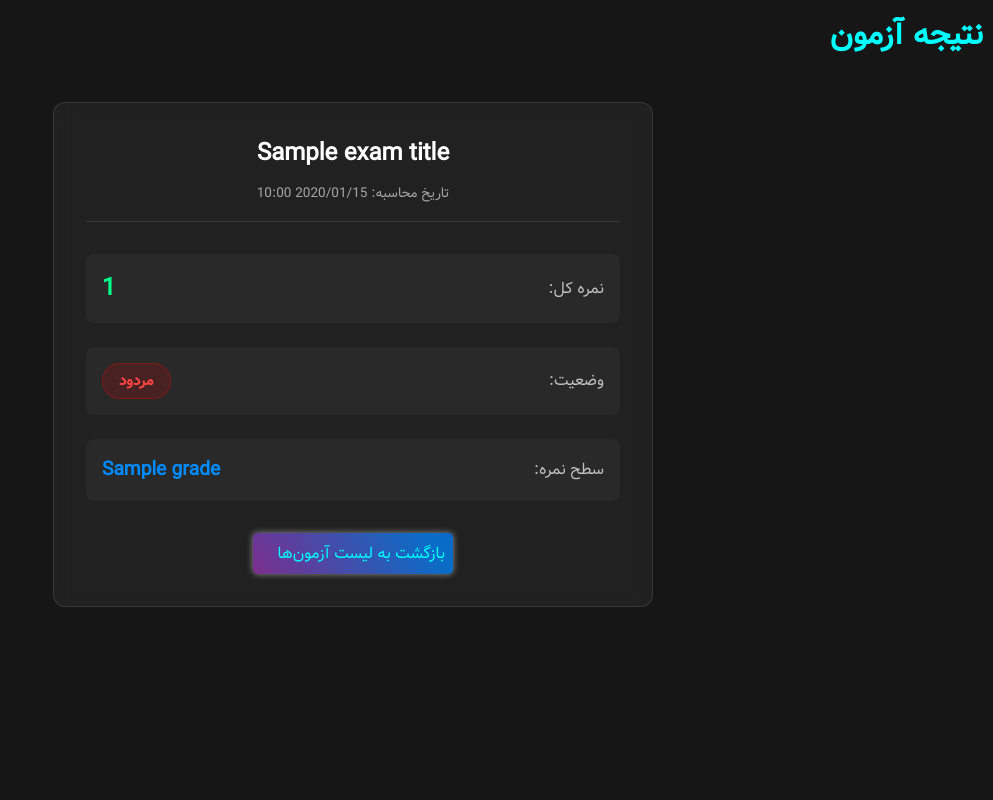
After one commit to Seyyed-Alireza/db_project, a Django app: template ExamResults/templates/ExamResults/ExamResult2.html in a window 1280 px wide. The commit adds this page. Shown: the whole page, without its empty margins (287-1280 px from the left). Run offline with Django 3.2, Linux system fonts and the light colour scheme; the template is opened without the code that fills it: most values are stand-ins (such as "Sample title", 1, 10 or a date in 2020).

Commit message:
added exam result button for student

```diff
--- a/Courses/templates/Courses/page.html
+++ b/Courses/templates/Courses/page.html
@@ -261,6 +261,11 @@
                                     ورود به پنل آزمون
                                 </button>
                             {% endif %}
+                            {% if role == "student" and status == "ended" %}
+                                <button type="button" class="btn btn-primary" onclick="location.href='{% url 'ExamResults:exam_result' exam.pk %}'">
+                                    نمایش نتیجه
+                                </button>
+                            {% endif %}
 
                             {% if role == "teacher" %}
                                 <button type="button" class="btn btn-primary" onclick="location.href='{% url 'Exams:exam_page' course.pk exam.pk %}'">
--- /dev/null
+++ b/ExamResults/static/ExamResults/ResultStyle.css
@@ -0,0 +1,160 @@
+/* Exam Result Styles */
+
+.exam-result-card {
+    background: rgba(255, 255, 255, 0.05);
+    border: 1px solid rgba(255, 255, 255, 0.1);
+    border-radius: 12px;
+    padding: 2rem;
+    max-width: 600px;
+    margin: 2rem auto;
+    backdrop-filter: blur(10px);
+}
+
+.exam-title-section {
+    text-align: center;
+    margin-bottom: 2rem;
+    padding-bottom: 1rem;
+    border-bottom: 1px solid rgba(255, 255, 255, 0.1);
+}
+
+.exam-title-section h2 {
+    color: #fff;
+    font-size: 1.5rem;
+    margin-bottom: 0.5rem;
+}
+
+.calculated-date {
+    color: rgba(255, 255, 255, 0.6);
+    font-size: 0.85rem;
+}
+
+.result-details {
+    display: flex;
+    flex-direction: column;
+    gap: 1.5rem;
+    margin-bottom: 2rem;
+}
+
+.detail-item {
+    display: flex;
+    justify-content: space-between;
+    align-items: center;
+    padding: 1rem;
+    background: rgba(255, 255, 255, 0.03);
+    border-radius: 8px;
+    transition: background 0.3s ease;
+}
+
+.detail-item:hover {
+    background: rgba(255, 255, 255, 0.08);
+}
+
+.detail-label {
+    color: rgba(255, 255, 255, 0.7);
+    font-size: 1rem;
+}
+
+.detail-value {
+    font-size: 1.1rem;
+    font-weight: 600;
+}
+
+.detail-value.score {
+    color: #00ff88;
+    font-size: 1.5rem;
+}
+
+.detail-value.status {
+    padding: 0.3rem 1rem;
+    border-radius: 20px;
+    font-size: 0.95rem;
+}
+
+.detail-value.status.passed {
+    background: rgba(0, 255, 136, 0.15);
+    color: #00ff88;
+    border: 1px solid rgba(0, 255, 136, 0.3);
+}
+
+.detail-value.status.failed {
+    background: rgba(255, 0, 0, 0.15);
+    color: #ff4444;
+    border: 1px solid rgba(255, 0, 0, 0.3);
+}
+
+.detail-value.grade {
+    color: #008cff;
+    font-size: 1.2rem;
+}
+
+.result-actions {
+    display: flex;
+    justify-content: center;
+    margin-top: 2rem;
+}
+
+.result-actions .btn {
+    min-width: 200px;
+}
+
+/* No Result Styles */
+.no-result {
+    text-align: center;
+    padding: 3rem 2rem;
+    max-width: 500px;
+    margin: 2rem auto;
+    background: rgba(255, 255, 255, 0.05);
+    border: 1px solid rgba(255, 255, 255, 0.1);
+    border-radius: 12px;
+    backdrop-filter: blur(10px);
+}
+
+.no-result-icon {
+    font-size: 3rem;
+    margin-bottom: 1rem;
+}
+
+.no-result p {
+    color: rgba(255, 255, 255, 0.8);
+    font-size: 1.1rem;
+    margin-bottom: 0.5rem;
+}
+
+.no-result-hint {
+    color: rgba(255, 255, 255, 0.5) !important;
+    font-size: 0.9rem !important;
+    margin-bottom: 2rem !important;
+}
+
+.no-result .btn {
+    margin-top: 1rem;
+}
+
+/* Responsive Design */
+@media only screen and (max-width: 768px) {
+    .exam-result-card {
+        margin: 1rem;
+        padding: 1.5rem;
+    }
+
+    .detail-item {
+        flex-direction: column;
+        gap: 0.5rem;
+        text-align: center;
+    }
+
+    .exam-title-section h2 {
+        font-size: 1.3rem;
+    }
+}
+
+@media only screen and (max-width: 376px) {
+    .exam-result-card {
+        margin: 0.5rem;
+        padding: 1rem;
+    }
+
+    .result-actions .btn {
+        width: 100%;
+    }
+}
--- /dev/null
+++ b/ExamResults/templates/ExamResults/ExamResult2.html
@@ -0,0 +1,60 @@
+{% load static %}
+
+<!DOCTYPE html>
+<html lang="fa" dir="rtl">
+<head>
+    <meta charset="UTF-8">
+    <meta name="viewport" content="width=device-width, initial-scale=1.0">
+    <link rel="stylesheet" href="{% static 'base-style/base.css' %}">
+    <link rel="stylesheet" href="{% static 'ExamResults/ResultStyle.css' %}">
+    <title>نتیجه آزمون</title>
+</head>
+<body>
+    <header>
+        <h1>نتیجه آزمون</h1>
+    </header>
+
+    <div id="container">
+        {% if exam_title %}
+        <div class="exam-result-card">
+            <div class="exam-title-section">
+                <h2>{{ exam_title }}</h2>
+                {% if calculated_at %}
+                <span class="calculated-date">تاریخ محاسبه: {{ calculated_at|date:"Y/m/d H:i" }}</span>
+                {% endif %}
+            </div>
+
+            <div class="result-details">
+                <div class="detail-item">
+                    <span class="detail-label">نمره کل:</span>
+                    <span class="detail-value score">{{ total_score }}</span>
+                </div>
+
+                <div class="detail-item">
+                    <span class="detail-label">وضعیت:</span>
+                    <span class="detail-value status {% if status %}passed{% else %}failed{% endif %}">
+                        {% if status %}قبول{% else %}مردود{% endif %}
+                    </span>
+                </div>
+
+                <div class="detail-item">
+                    <span class="detail-label">سطح نمره:</span>
+                    <span class="detail-value grade">{{ grade }}</span>
+                </div>
+            </div>
+
+            <div class="result-actions">
+                <a href="{% url 'Courses:course_page' %}" class="btn">بازگشت به لیست آزمون‌ها</a>
+            </div>
+        </div>
+        {% else %}
+        <div class="no-result">
+            <div class="no-result-icon">⚠️</div>
+            <p>نتیجه‌ای برای این آزمون یافت نشد.</p>
+            <p class="no-result-hint">ممکن است آزمون هنوز تصحیح نشده باشد یا شما در این آزمون شرکت نکرده باشید.</p>
+            <a href="{% url 'Courses:course_page' %}" class="btn">بازگشت به لیست آزمون‌ها</a>
+        </div>
+        {% endif %}
+    </div>
+</body>
+</html>
--- a/FraudDetection/urls.py
+++ b/FraudDetection/urls.py
@@ -31,4 +31,5 @@ urlpatterns = [
     path('log/', include('ResolutionLogs.urls')),
     path('edustaff/', include('EduStaffs.urls')),
     path('fraud/', include('FraudFlags.urls')),
+    path('', include('ExamResults.urls')),
 ]
```
Also changed, not shown: ExamResults/templates/ExamResults/ExamResult.html (added, +58 -0 lines), ExamResults/urls.py (added, +8 -0 lines), ExamResults/views.py (+39 -2 lines).
